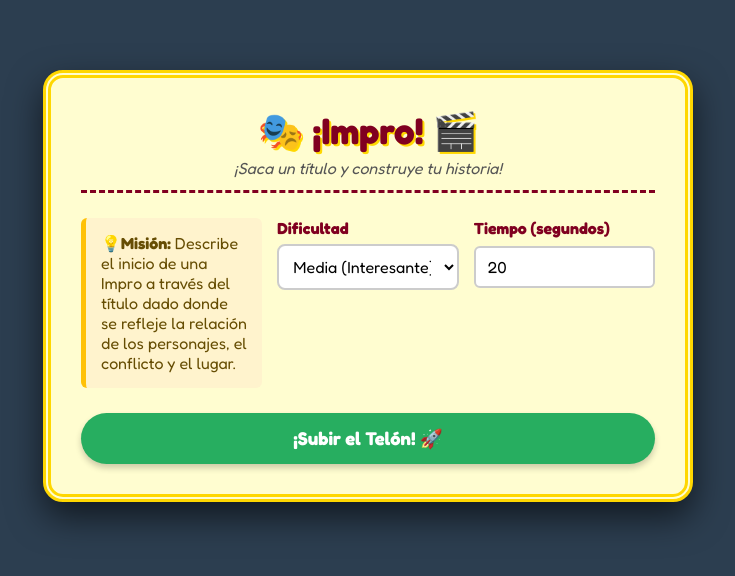
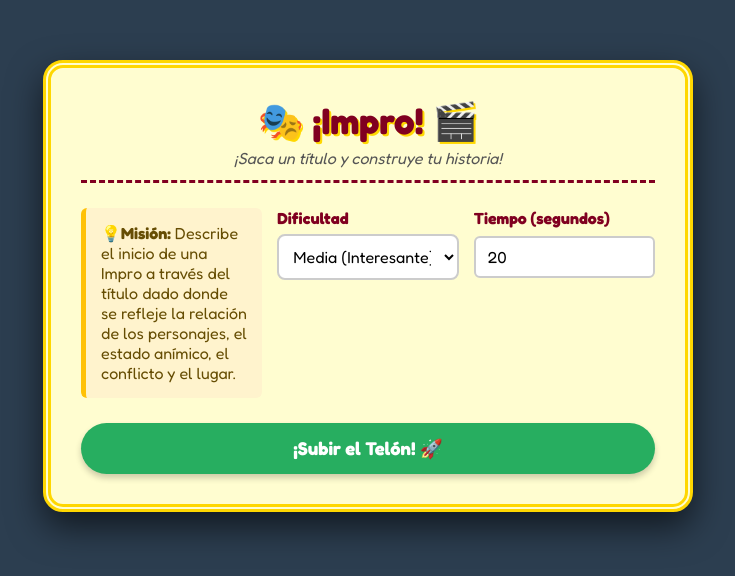
Before and after one commit to zoitrix/teatro, a Next.js app: page / in a window 1280 px wide. Shown: the part 114-690 px from the top of the page, without its empty margins (272-1007 px from the left). Built offline with nearby package versions, Linux system fonts and the light colour scheme.

Commit message:
Update page.tsx

```diff
--- a/app/page.tsx
+++ b/app/page.tsx
@@ -128,7 +128,7 @@ export default function ImproPage() {
 
   const getExplicacion = (): string => {
     if (modalidad === 'inicio de impro') {
-      return 'Describe el inicio de una Impro a través del título dado donde se refleje la relación de los personajes, el conflicto y el lugar.';
+      return 'Describe el inicio de una Impro a través del título dado donde se refleje la relación de los personajes, el estado anímico, el conflicto y el lugar.';
     }
     return '¡A improvisar!';
   };
@@ -246,7 +246,7 @@ export default function ImproPage() {
     Tu misión: Dale un feedback ultra corto, fresco y motivador.
     Ten en cuenta que SOLO ha tenido ${tiempoConfig} segundos, ¡así que valora el caos y la velocidad!
 
-    Analiza de golpe si se intuyen estos 3 pilares para poder empezar a actuar ya: ¿Quiénes son? (Relación), ¿Qué pasa? (Conflicto) y ¿Dónde están? (Lugar).
+    Analiza de golpe si se intuyen estos 4 pilares para poder empezar a actuar ya: ¿Quiénes son? (Relación), ¿Qué sienten? (Estado de ánimo), ¿Qué problema tienen? (Conflicto) y ¿Dónde están? (Lugar).
     - Si lo ha logrado, celébralo con locura.
     - Si le ha faltado algo, proponle un añadido loco y rápido en lugar de criticar (Ej: "¡Faltó el lugar! Pero imagino que están en la cola del súper").
 
```
